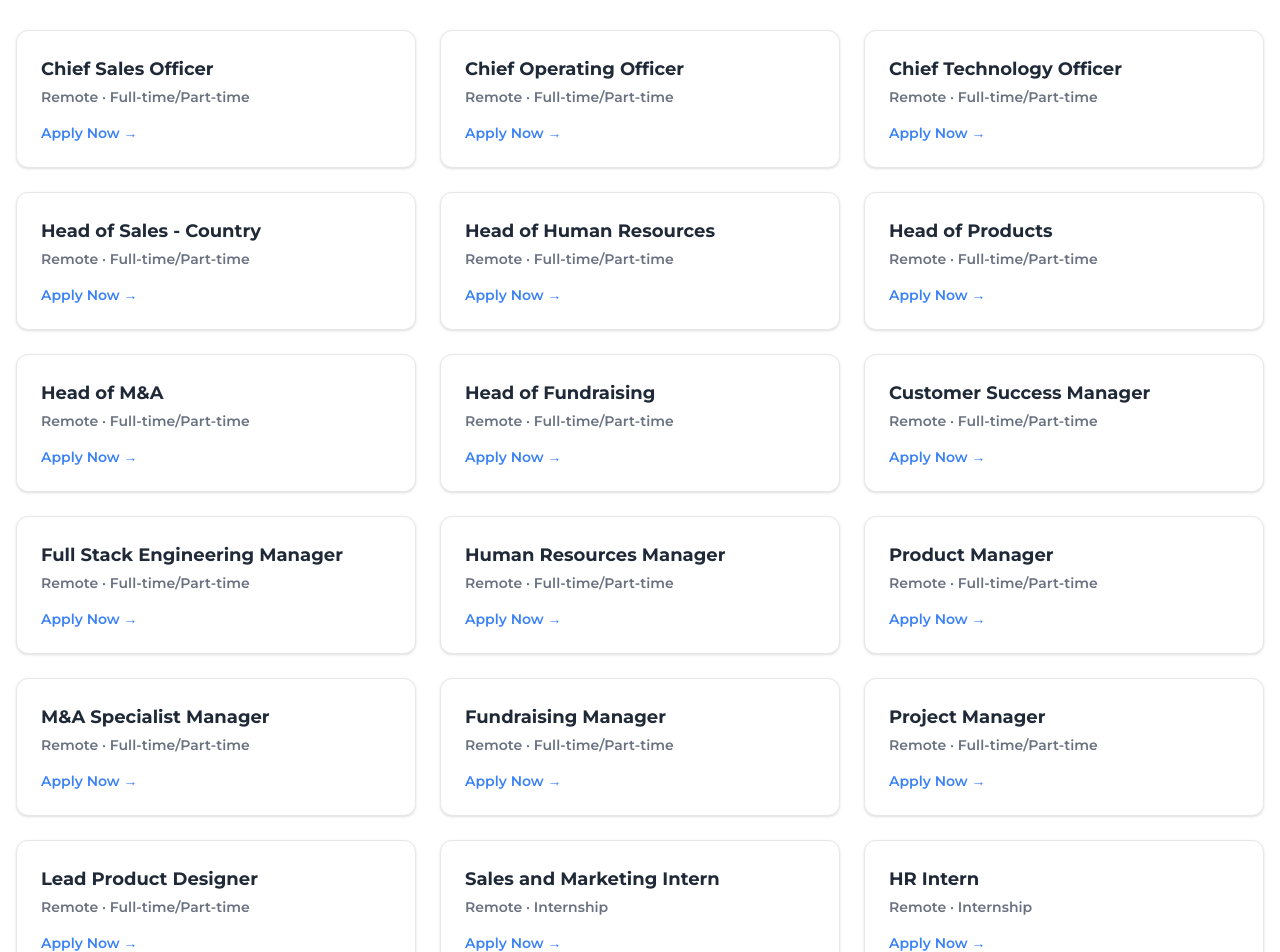
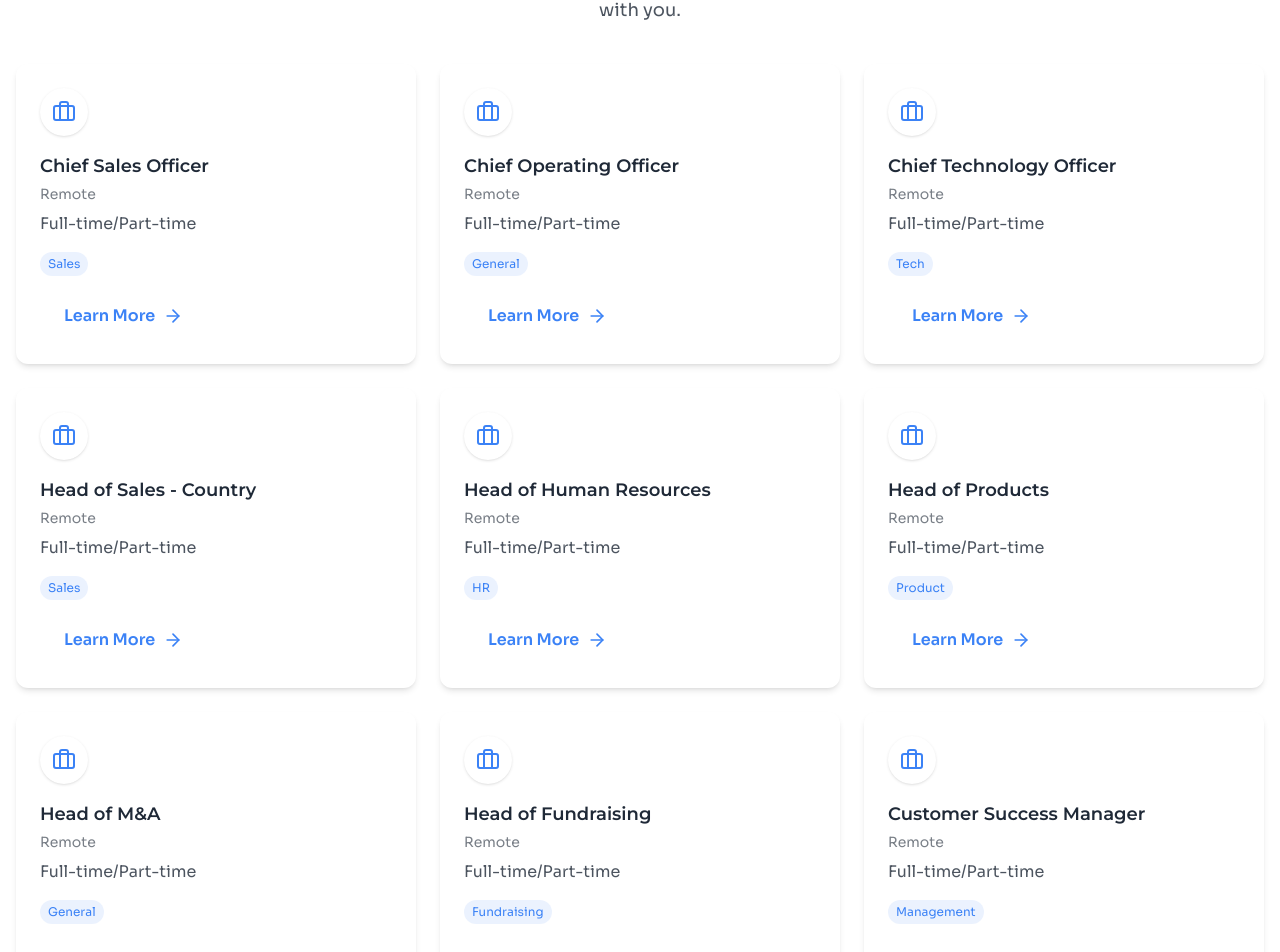
Before and after one commit to trubotai/trubot_ai_web, a Next.js app: page /careers in a window 1280 px wide. Shown: the part 277-1229 px from the top of the page. Built offline with nearby package versions, Linux system fonts and the light colour scheme.

Commit message:
refactor careers page

```diff
--- a/app/careers/page.tsx
+++ b/app/careers/page.tsx
@@ -1,8 +1,7 @@
-import PageLayout from "../ui/components/PageLayout";
-import SectionHeader from "../ui/components/SectionHeader";
-import CareerCard from "../ui/components/CareerCard";
-import Button from "../ui/components/Button";
-import { careerList } from "../ui/libs/constants/careers";
+import PageLayout from "../ui/components/shared/PageLayout";
+import SolutionCard from "../ui/components/shared/SolutionCard";
+import Button from "../ui/components/shared/Button";
+import { roleList } from "../ui/libs/constants/careers";
 
 export const metadata = {
   title: "Careers – TruBot AI",
@@ -12,37 +11,40 @@ export const metadata = {
 
 const Page = () => {
   return (
-    <PageLayout>
-      <SectionHeader
-        title="Join the Team"
-        subtitle="We're building the future of business automation — and we’d love to work with you."
-      />
+    <PageLayout id="join-the-team">
+      <div className="text-center mb-10 fade-in slide-in-up">
+        <h1 className="text-4xl md:text-5xl font-heading font-bold text-navy mb-4">
+          Join the Team
+        </h1>
 
+        <p className="text-navy/80 font-body max-w-2xl mx-auto text-base md:text-lg">
+          We&apos;re building the future of business automation — and we’d love
+          to work with you.
+        </p>
+      </div>
+
+      {/* Role Cards */}
       <div className="grid grid-cols-1 sm:grid-cols-2 lg:grid-cols-3 gap-6">
-        {careerList.map((role, index) => (
+        {roleList.map((role, index) => (
           <div
-            key={role.id}
-            className={`animate-fade-slide-up animation-delay-${
+            key={index}
+            className={`fade-in slide-in-up animation-delay-${
               (index + 1) * 100
             }`}
           >
-            <CareerCard
-              title={role.title}
-              location={role.location}
-              type={role.type}
-              href={role.href}
-            />
+            <SolutionCard {...role} />
           </div>
         ))}
       </div>
 
-      <div className="text-center mt-16 animate-fade-slide-up animation-delay-600">
+      {/* General CTA */}
+      <div className="text-center mt-16 fade-in slide-in-up animation-delay-600">
         <Button
           href="mailto:careers@trubotai.com?subject=Open Role Inquiry"
           variant="primary"
-        >
-          Don’t see your role? Reach out anyway
-        </Button>
+          animate
+          label="Don’t see your role? Reach out anyway"
+        />
       </div>
     </PageLayout>
   );
--- a/app/ui/components/CareerCard.tsx
+++ /dev/null
@@ -1,39 +0,0 @@
-import Link from "next/link";
-
-interface CareerCardProps {
-  title: string;
-  location: string;
-  type: string;
-  href?: string;
-}
-
-const CareerCard = ({ title, location, type, href = "#" }: CareerCardProps) => {
-  return (
-    <div
-      className="
-        bg-white border border-gray-200 rounded-xl p-6
-        shadow-sm hover-pop-glow
-        flex flex-col justify-between
-        transition-all duration-300 animate-fade-slide-up
-      "
-    >
-      <div>
-        <h3 className="text-lg font-bold text-navy mb-1">{title}</h3>
-
-        <p className="text-sm text-gray-500 mb-4">
-          {location} · {type}
-        </p>
-      </div>
-
-      <Link
-        href={href}
-        className="text-electric text-sm font-semibold transition-colors duration-300 hover:text-blue-700 mt-auto"
-        aria-label={`Apply for ${title}`}
-      >
-        Apply Now →
-      </Link>
-    </div>
-  );
-};
-
-export default CareerCard;
--- a/app/ui/libs/constants/careers.ts
+++ b/app/ui/libs/constants/careers.ts
@@ -1,151 +1,174 @@
-const careerList = [
+import { Briefcase } from "lucide-react";
+
+const roleList = [
   {
-    id: "chief-sales-officer",
-    title: "Chief Sales Officer",
-    location: "Remote",
-    type: "Full-time/Part-time",
-    href: "/careers/chief-sales-officer",
+    name: "Chief Sales Officer",
+    provider: "Remote",
+    description: "Full-time/Part-time",
+    link: "/careers/chief-sales-officer",
+    icon: Briefcase,
+    tags: ["Sales"],
   },
   {
-    id: "chief-operations-officer",
-    title: "Chief Operating Officer",
-    location: "Remote",
-    type: "Full-time/Part-time",
-    href: "/careers/chief-operations-officer",
+    name: "Chief Operating Officer",
+    provider: "Remote",
+    description: "Full-time/Part-time",
+    link: "/careers/chief-operations-officer",
+    icon: Briefcase,
+    tags: ["General"],
   },
   {
-    id: "chief-technology-officer",
-    title: "Chief Technology Officer",
-    location: "Remote",
-    type: "Full-time/Part-time",
-    href: "/careers/chief-technology-officer",
+    name: "Chief Technology Officer",
+    provider: "Remote",
+    description: "Full-time/Part-time",
+    link: "/careers/chief-technology-officer",
+    icon: Briefcase,
+    tags: ["Tech"],
   },
   {
-    id: "head-sales-country",
-    title: "Head of Sales - Country",
-    location: "Remote",
-    type: "Full-time/Part-time",
-    href: "/careers/head-sales-country",
+    name: "Head of Sales - Country",
+    provider: "Remote",
+    description: "Full-time/Part-time",
+    link: "/careers/head-sales-country",
+    icon: Briefcase,
+    tags: ["Sales"],
   },
   {
-    id: "head-human-resources",
-    title: "Head of Human Resources",
-    location: "Remote",
-    type: "Full-time/Part-time",
-    href: "/careers/head-human-resources",
+    name: "Head of Human Resources",
+    provider: "Remote",
+    description: "Full-time/Part-time",
+    link: "/careers/head-human-resources",
+    icon: Briefcase,
+    tags: ["HR"],
   },
   {
-    id: "head-products",
-    title: "Head of Products",
-    location: "Remote",
-    type: "Full-time/Part-time",
-    href: "/careers/head-products",
+    name: "Head of Products",
+    provider: "Remote",
+    description: "Full-time/Part-time",
+    link: "/careers/head-products",
+    icon: Briefcase,
+    tags: ["Product"],
   },
   {
-    id: "head-mergers-acquisitions",
-    title: "Head of M&A",
-    location: "Remote",
-    type: "Full-time/Part-time",
-    href: "/careers/head-mergers-acquisitions",
+    name: "Head of M&A",
+    provider: "Remote",
+    description: "Full-time/Part-time",
+    link: "/careers/head-mergers-acquisitions",
+    icon: Briefcase,
+    tags: ["General"],
   },
   {
-    id: "head-fundraising",
-    title: "Head of Fundraising",
-    location: "Remote",
-    type: "Full-time/Part-time",
-    href: "/careers/head-fundraising",
+    name: "Head of Fundraising",
+    provider: "Remote",
+    description: "Full-time/Part-time",
+    link: "/careers/head-fundraising",
+    icon: Briefcase,
+    tags: ["Fundraising"],
   },
   {
-    id: "manager-operations-customer-success",
-    title: "Customer Success Manager",
-    location: "Remote",
-    type: "Full-time/Part-time",
-    href: "/careers/manager-operations-customer-success",
+    name: "Customer Success Manager",
+    provider: "Remote",
+    description: "Full-time/Part-time",
+    link: "/careers/manager-operations-customer-success",
+    icon: Briefcase,
+    tags: ["Management"],
   },
   {
-    id: "manager-technology-fullstack-engineer",
-    title: "Full Stack Engineering Manager",
-    location: "Remote",
-    type: "Full-time/Part-time",
-    href: "/careers/manager-technology-fullstack-engineer",
+    name: "Full Stack Engineering Manager",
+    provider: "Remote",
+    description: "Full-time/Part-time",
+    link: "/careers/manager-technology-fullstack-engineer",
+    icon: Briefcase,
+    tags: ["Management", "Tech"],
   },
   {
-    id: "manager-human-resources",
-    title: "Human Resources Manager",
-    location: "Remote",
-    type: "Full-time/Part-time",
-    href: "/careers/manager-human-resources",
+    name: "Human Resources Manager",
+    provider: "Remote",
+    description: "Full-time/Part-time",
+    link: "/careers/manager-human-resources",
+    icon: Briefcase,
+    tags: ["Management", "HR"],
   },
   {
-    id: "manager-product",
-    title: "Product Manager",
-    location: "Remote",
-    type: "Full-time/Part-time",
-    href: "/careers/manager-product",
+    name: "Product Manager",
+    provider: "Remote",
+    description: "Full-time/Part-time",
+    link: "/careers/manager-product",
+    icon: Briefcase,
+    tags: ["Management", "Product"],
   },
   {
-    id: "manager-mergers-acquisitions-specialist",
-    title: "M&A Specialist Manager",
-    location: "Remote",
-    type: "Full-time/Part-time",
-    href: "/careers/manager-mergers-acquisitions-specialist",
+    name: "M&A Specialist Manager",
+    provider: "Remote",
+    description: "Full-time/Part-time",
+    link: "/careers/manager-mergers-acquisitions-specialist",
+    icon: Briefcase,
+    tags: ["Management"],
   },
   {
-    id: "manager-fundraising",
-    title: "Fundraising Manager",
-    location: "Remote",
-    type: "Full-time/Part-time",
-    href: "/careers/manager-fundraising",
+    name: "Fundraising Manager",
+    provider: "Remote",
+    description: "Full-time/Part-time",
+    link: "/careers/manager-fundraising",
+    icon: Briefcase,
+    tags: ["Management", "Fundraising"],
   },
   {
-    id: "manager-project",
-    title: "Project Manager",
-    location: "Remote",
-    type: "Full-time/Part-time",
-    href: "/careers/manager-project",
+    name: "Project Manager",
+    provider: "Remote",
+    description: "Full-time/Part-time",
+    link: "/careers/manager-project",
+    icon: Briefcase,
+    tags: ["Management", "Project"],
   },
   {
-    id: "lead-product-designer",
-    title: "Lead Product Designer",
-    location: "Remote",
-    type: "Full-time/Part-time",
-    href: "/careers/lead-product-designer",
+    name: "Lead Product Designer",
+    provider: "Remote",
+    description: "Full-time/Part-time",
+    link: "/careers/lead-product-designer",
+    icon: Briefcase,
+    tags: ["Product", "Design"],
   },
   {
-    id: "intern-sales-marketing",
-    title: "Sales and Marketing Intern",
-    location: "Remote",
-    type: "Internship",
-    href: "/careers/intern-sales-marketing",
+    name: "Sales and Marketing Intern",
+    provider: "Remote",
+    description: "Internship",
+    link: "/careers/intern-sales-marketing",
+    icon: Briefcase,
+    tags: ["Internship", "Sales", "Marketing"],
   },
   {
-    id: "intern-human-resources",
-    title: "HR Intern",
-    location: "Remote",
-    type: "Internship",
-    href: "/careers/intern-human-resources",
+    name: "HR Intern",
+    provider: "Remote",
+    description: "Internship",
+    link: "/careers/intern-human-resources",
+    icon: Briefcase,
+    tags: ["Internship", "HR"],
   },
   {
-    id: "intern-product-marketing",
-    title: "Product Marketing Intern",
-    location: "Remote",
-    type: "Internship",
-    href: "/careers/intern-product-marketing",
+    name: "Product Marketing Intern",
+    provider: "Remote",
+    description: "Internship",
+    link: "/careers/intern-product-marketing",
+    icon: Briefcase,
+    tags: ["Internship", "Product", "Marketing"],
   },
   {
-    id: "intern-technology-fullstack-developer",
-    title: "Full Stack Developer Intern",
-    location: "Remote",
-    type: "Internship",
-    href: "/careers/intern-technology-fullstack-developer",
+    name: "Full Stack Developer Intern",
+    provider: "Remote",
+    description: "Internship",
+    link: "/careers/intern-technology-fullstack-developer",
+    icon: Briefcase,
+    tags: ["Internship", "Tech"],
   },
   {
-    id: "assistant-operations-founder",
-    title: "Executive Assistant to Founder",
-    location: "Tampa, FL",
-    type: "Part-time",
-    href: "/careers/assistant-operations-founder",
+    name: "Executive Assistant to Founder",
+    provider: "Tampa, FL",
+    description: "Part-time",
+    link: "/careers/assistant-operations-founder",
+    icon: Briefcase,
+    tags: ["General"],
   },
 ];
 
-export { careerList };
+export { roleList };
```
